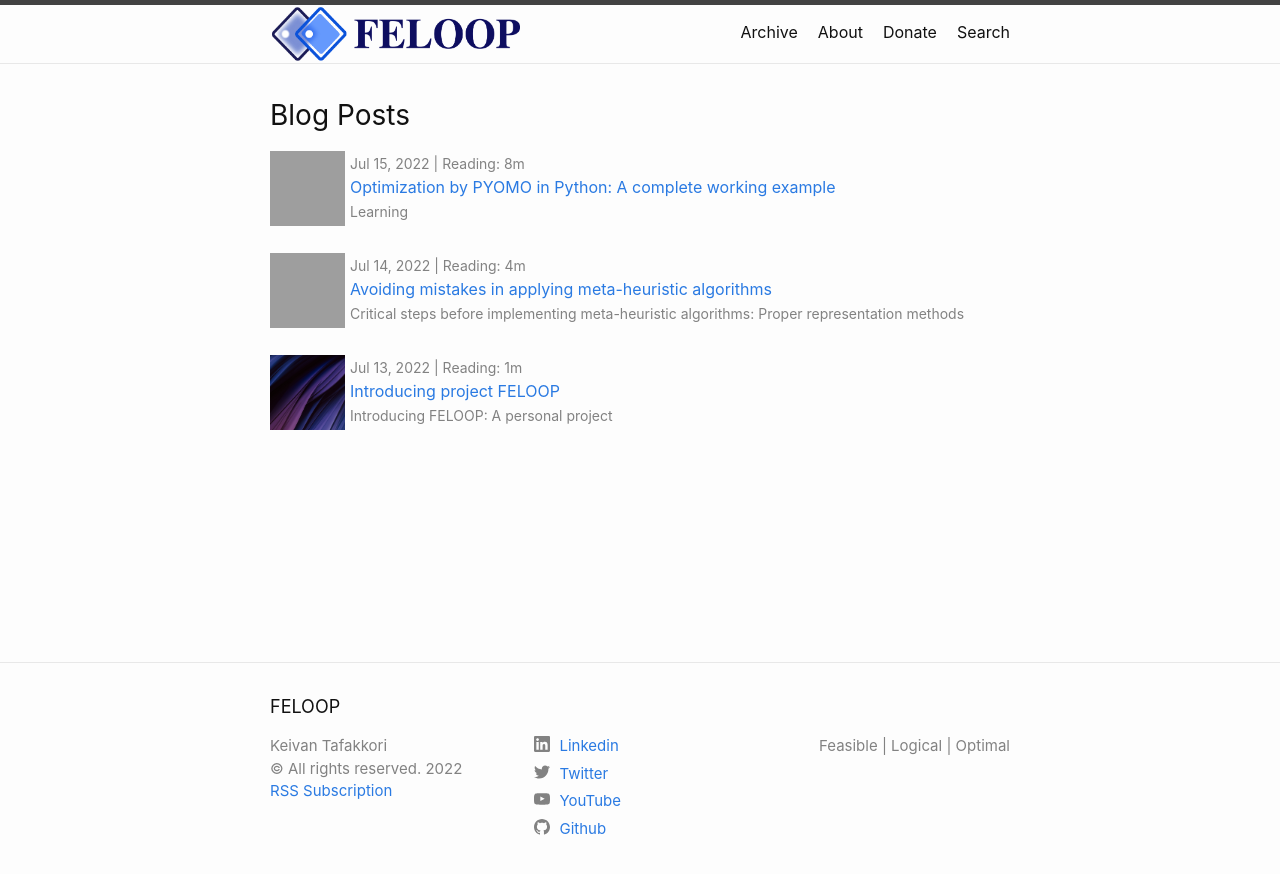
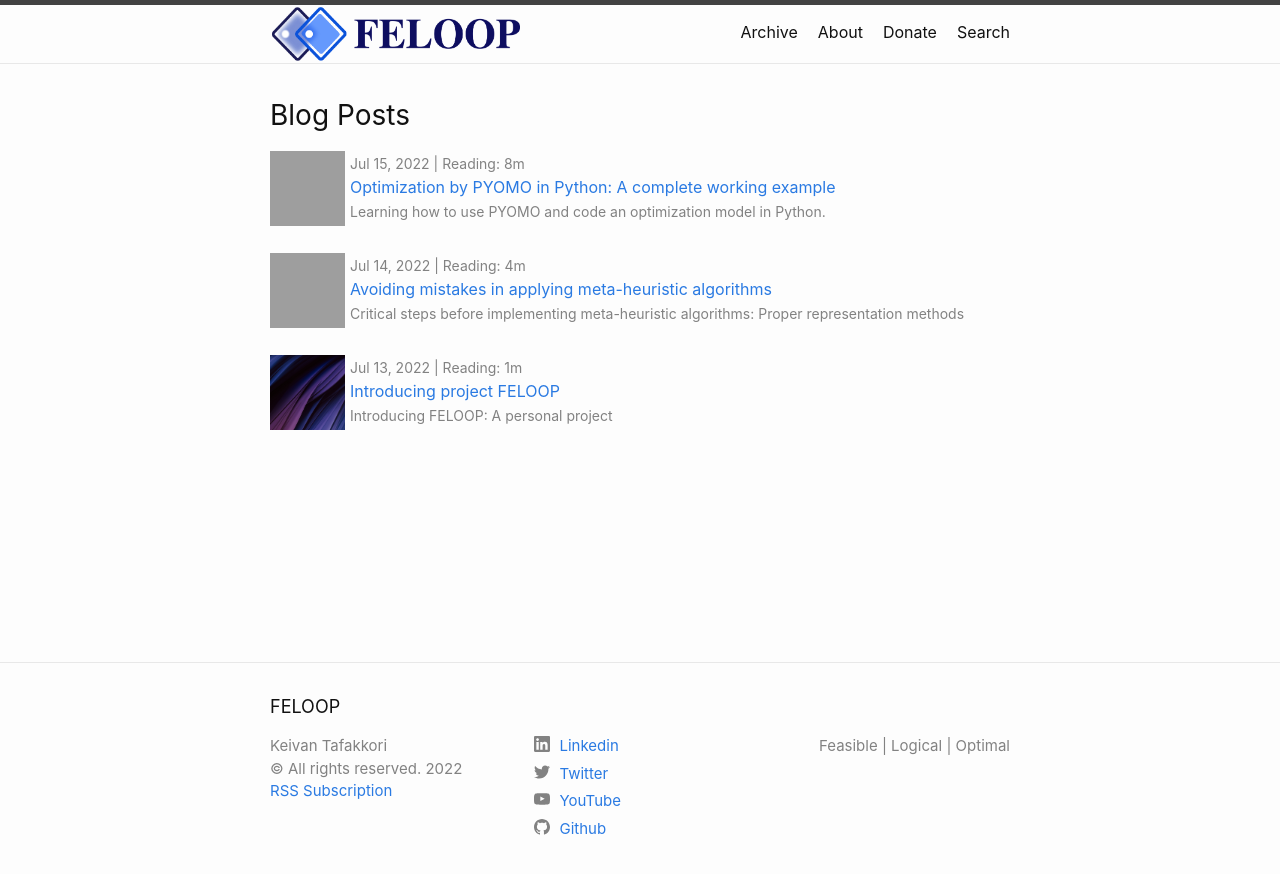
Before and after one commit to ktafakkori/ktafakkori.github.io, a Jekyll site: the page built from index.html, in a window 1280 px wide, cut to the strip 0-874 px from the top of the page. Built offline with Jekyll 4.4.1, drawn with Linux system fonts in a browser that asks for light colours; the list of posts is cut into pages by our own code; grey boxes are pictures that could not be loaded.

Commit message:
New post

```diff
--- a/_posts/2022-07-15-optimization-with-pyomo-cwe.markdown
+++ b/_posts/2022-07-15-optimization-with-pyomo-cwe.markdown
@@ -1,7 +1,7 @@
 ---
 title: "Optimization by PYOMO in Python: A complete working example"
 layout: post
-description: Learning
+description: Learning how to use PYOMO and code an optimization model in Python.
 categories:
   - Exact Optimization
 tags:
```
